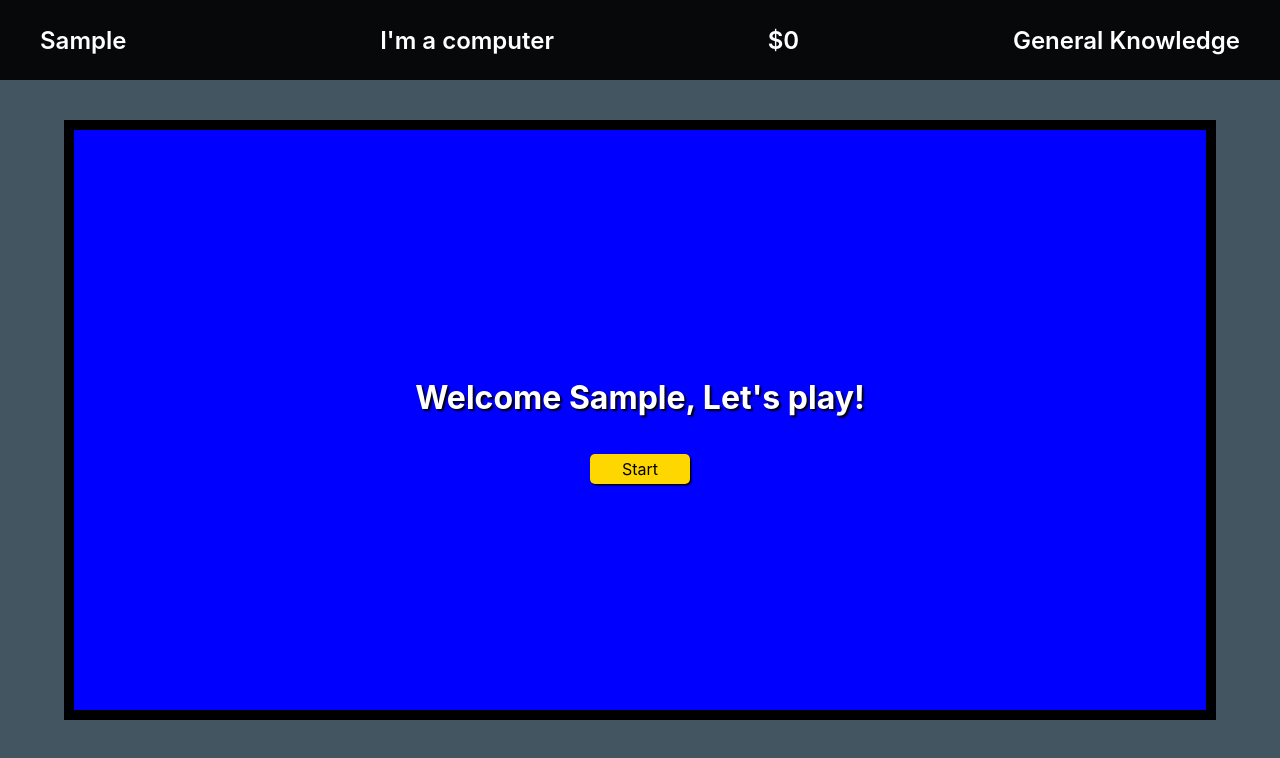
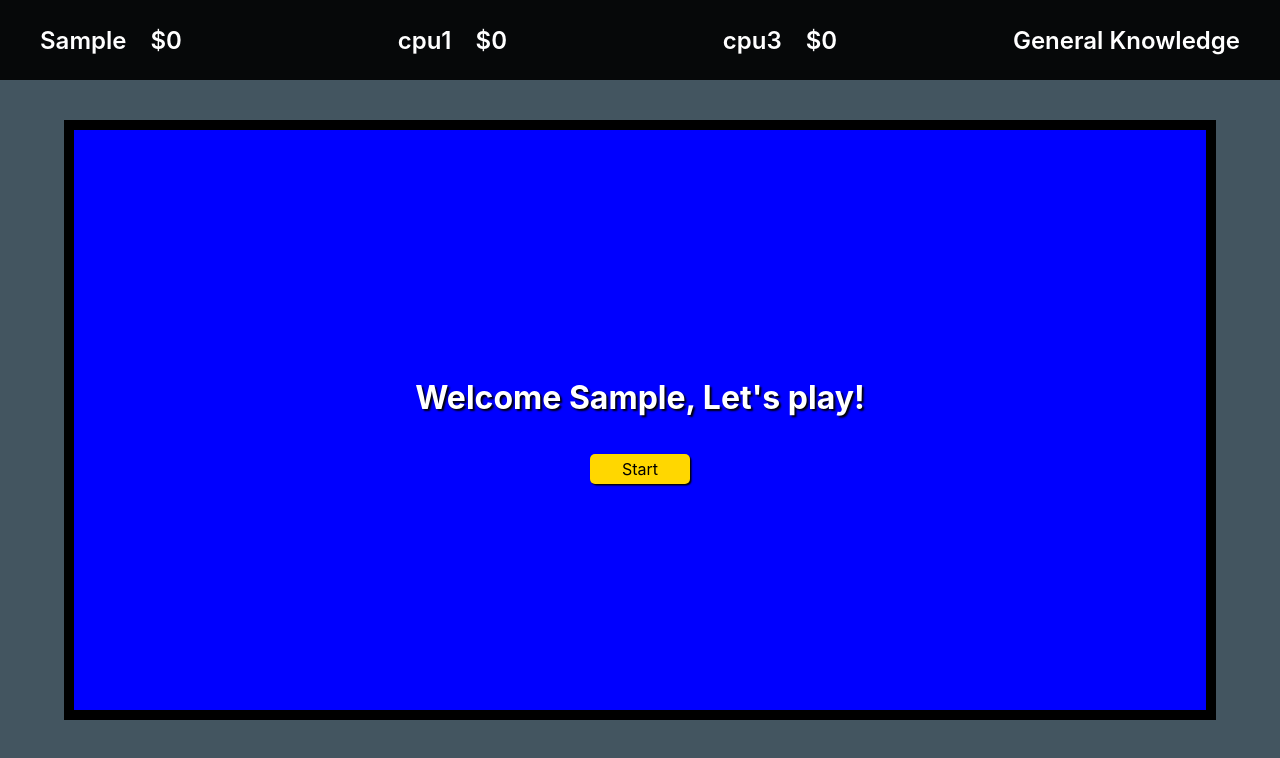
Before and after one commit to SJellen/generalknowledge, a Next.js app: page / in a window 1280 px wide. Both pictures are taken after typing "Sample" into the empty fields and a click on the button "Enter". Shown: the top 758 px of the page. Built offline with nearby package versions, Linux system fonts and the light colour scheme; no server answers.

Commit message:
cpu players added to header

```diff
--- a/components/Header.js
+++ b/components/Header.js
@@ -6,14 +6,23 @@ import {GameContext} from '../context/GameContext'
 
 export default function Header() {
 
-    const {username, score, player2} = useContext(GameContext)
+    const {username, score, player2, player3} = useContext(GameContext)
 
 
     return (
         <div className={styles.container} >
-            <span className={styles.username}>{username && username}</span>
-            <span className={styles.username}>{player2 && player2}</span>
-            <span className={styles.score}>${score ? score : 0}</span>
+            <div className={styles.playerContainer} style={{visibility: username ? "visible" : "hidden"}}>
+               <span className={styles.username}>{username && username}</span>
+               <span className={styles.score}>${score ? score : 0}</span>
+            </div>
+            <div className={styles.playerContainer} style={{visibility: player2 ? "visible" : "hidden"}}>
+               <span className={styles.username}>{player2 && player2}</span>
+               <span className={styles.score}>${score ? score : 0}</span>
+            </div>
+            <div className={styles.playerContainer} style={{visibility: player3 ? "visible" : "hidden"}}>
+                <span className={styles.username}>{player3 && player3}</span>
+                <span className={styles.score}>${score ? score : 0}</span>
+            </div>
             <span className={styles.title}>General Knowledge</span>
         </div>
     )
--- a/context/GameContext.js
+++ b/context/GameContext.js
@@ -27,6 +27,7 @@ function GameContextProvider({ children }) {
 
 
     const [player2, setPlayer2] = useState()
+    const [player3, setPlayer3] = useState()
 
 
 
@@ -54,7 +55,7 @@ function GameContextProvider({ children }) {
 
 
     return (
-        <GameContext.Provider value={{isStart, setIsStart, username, setUsername, selectedQuestions, setSelectedQuestions, score, setScore, cost, setCost, answerResult, setAnswerResult, timeRemaining, setTimeRemaining, clockStart, setClockStart, START_TIME, isRoundTwo, setIsRoundTwo, isRoundThree, setIsRoundThree, showInput, setShowInput, player2, setPlayer2 }}>
+        <GameContext.Provider value={{isStart, setIsStart, username, setUsername, selectedQuestions, setSelectedQuestions, score, setScore, cost, setCost, answerResult, setAnswerResult, timeRemaining, setTimeRemaining, clockStart, setClockStart, START_TIME, isRoundTwo, setIsRoundTwo, isRoundThree, setIsRoundThree, showInput, setShowInput, player2, setPlayer2, player3, setPlayer3 }}>
             { children }
         </GameContext.Provider>
     )
--- a/pages/start.js
+++ b/pages/start.js
@@ -10,7 +10,7 @@ const LOCAL_STORAGE_KEY = 'username'
 
 export default function Start() {
 
-    const {isStart, setIsStart, username, setUsername, setIs, showInput, setShowInput, player2, setPlayer2} = useContext(GameContext)
+    const {isStart, setIsStart, username, setUsername, setIs, showInput, setShowInput, player2, setPlayer2, player3, setPlayer3} = useContext(GameContext)
     const {roundOneCategories, setFirstRoundQuestion1, setFirstRoundQuestion2, setFirstRoundQuestion3, setFirstRoundQuestion4, setFirstRoundQuestion5, setFirstRoundQuestion6, fetchFirstRoundQuestions, roundTwoCategories,fetchSecondRoundQuestions, setSecondRoundQuestion1, setSecondRoundQuestion2, setSecondRoundQuestion3, setSecondRoundQuestion4, setSecondRoundQuestion5, setSecondRoundQuestion6, finalRoundCategory, fetchFinalQuestion, finalQuestion} = useContext(QuestionContext)
 
     const [tempUser, setTempUser] = useState('')
@@ -40,8 +40,10 @@ export default function Start() {
         fetchSecondRoundQuestions(roundTwoCategories[4], setSecondRoundQuestion5)
         fetchSecondRoundQuestions(roundTwoCategories[5], setSecondRoundQuestion6)
         fetchFinalQuestion(finalRoundCategory[0])
-         setPlayer2("I'm a computer")
+        setPlayer2("cpu1")
+        setPlayer3("cpu3")
     }
+
 
     function handleStartGameClick() {
         setIsStart(false)
--- a/styles/Header.module.scss
+++ b/styles/Header.module.scss
@@ -18,10 +18,18 @@
     margin-right: 2.5rem;
 }
 
+.playerContainer {
+    width: auto;
+    display: flex;
+    justify-content: space-evenly;
+
+}
+
 .username {
     margin-left: 2.5rem;
 }
 
 .score {
     font-weight: 600;
+    margin-left: 1.5rem;
 }
```
